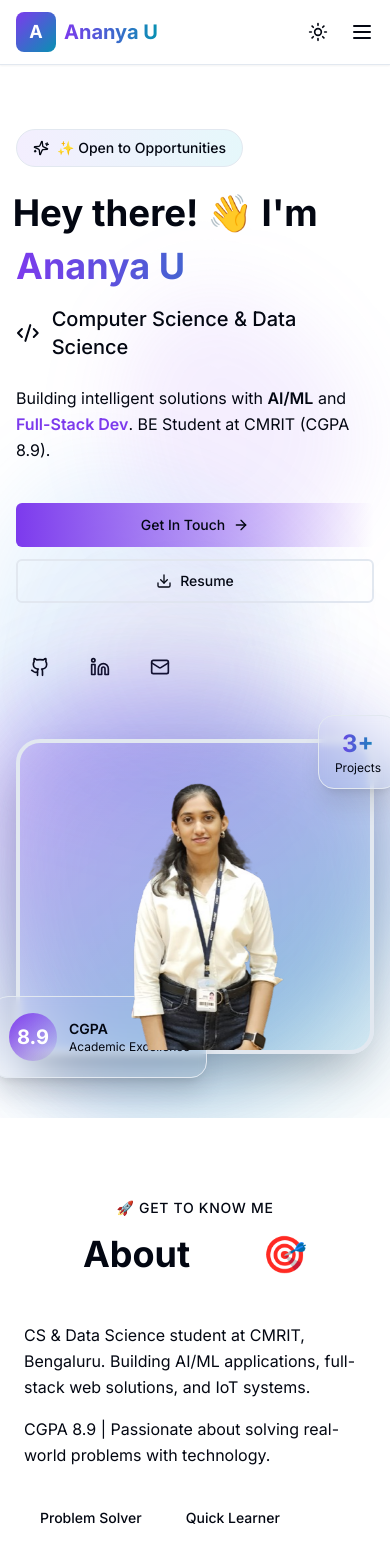
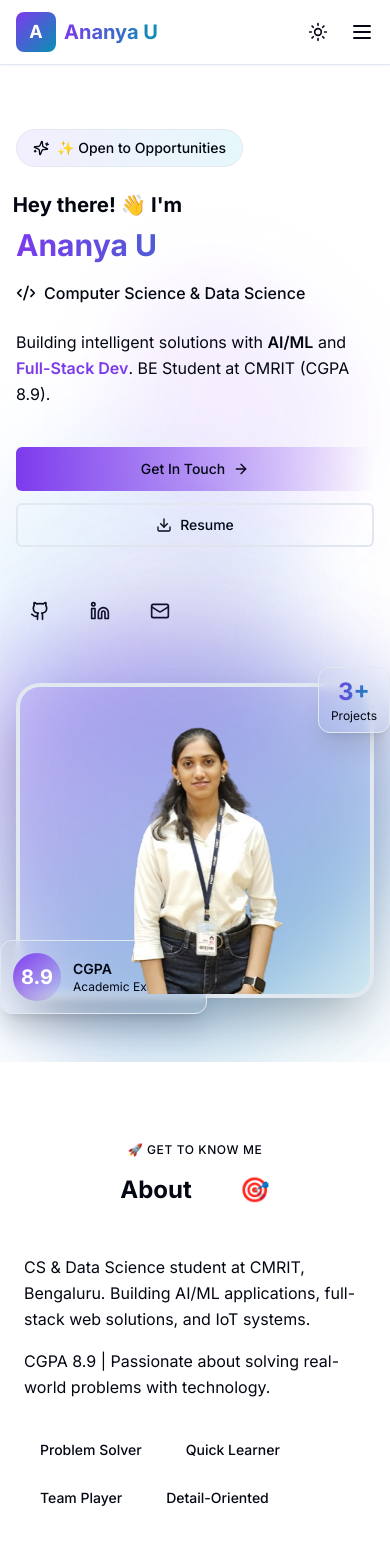
Before and after one commit to anu0908r/portfolio, a Next.js app: page / in a window 390 px wide. Shown: the top 1558 px of the page. Built offline with nearby package versions, Linux system fonts and the light colour scheme.

Commit message:
Fix mobile responsiveness: proper heading sizes, alignment, and spacing

```diff
--- a/src/components/sections/about.tsx
+++ b/src/components/sections/about.tsx
@@ -16,10 +16,10 @@ export function About() {
     >
       <div className="container max-w-6xl mx-auto">
         <div className="text-center mb-12">
-          <p className="text-sm font-medium text-primary tracking-wider uppercase mb-4">
+          <p className="text-xs sm:text-sm font-medium text-primary tracking-wider uppercase mb-4">
             🚀 Get to know me
           </p>
-          <h2 className="text-4xl font-bold mb-4">
+          <h2 className="text-2xl sm:text-3xl md:text-4xl font-bold mb-4">
             About <span className="bg-gradient-to-r from-primary to-blue-600 bg-clip-text text-transparent">Me</span> 🎯
           </h2>
         </div>
--- a/src/components/sections/contact.tsx
+++ b/src/components/sections/contact.tsx
@@ -79,10 +79,10 @@ export function Contact() {
           transition={{ duration: 0.5 }}
           viewport={{ once: true }}
         >
-          <h2 className="text-4xl font-bold text-center mb-4">
+          <h2 className="text-2xl sm:text-3xl md:text-4xl font-bold text-center mb-3 sm:mb-4">
             Get In <span className="bg-gradient-to-r from-primary to-blue-600 bg-clip-text text-transparent">Touch</span> 💬
           </h2>
-          <p className="text-muted-foreground text-center mb-16 max-w-2xl mx-auto">
+          <p className="text-sm sm:text-base text-muted-foreground text-center mb-8 sm:mb-12 max-w-2xl mx-auto px-4">
             Let's chat! Drop me a message ☕📧
           </p>
         </motion.div>
--- a/src/components/sections/education.tsx
+++ b/src/components/sections/education.tsx
@@ -53,10 +53,10 @@ export function Education() {
           transition={{ duration: 0.5 }}
           viewport={{ once: true }}
         >
-          <h2 className="text-4xl font-bold text-center mb-4">
+          <h2 className="text-2xl sm:text-3xl md:text-4xl font-bold text-center mb-3 sm:mb-4">
             <span className="bg-gradient-to-r from-primary to-blue-600 bg-clip-text text-transparent">Education</span> 🎓
           </h2>
-          <p className="text-muted-foreground text-center mb-16 max-w-2xl mx-auto">
+          <p className="text-sm sm:text-base text-muted-foreground text-center mb-8 sm:mb-12 max-w-2xl mx-auto px-4">
             My academic journey 📖✨
           </p>
         </motion.div>
@@ -74,9 +74,9 @@ export function Education() {
                 <CardHeader>
                   <div className="flex flex-col md:flex-row md:items-start md:justify-between gap-4">
                     <div className="flex-1">
-                      <CardTitle className="text-xl flex items-center gap-2 mb-2">
-                        <GraduationCap className="w-5 h-5 text-primary" />
-                        {edu.degree}
+                      <CardTitle className="text-base sm:text-lg md:text-xl flex items-start gap-2 mb-2">
+                        <GraduationCap className="w-4 h-4 sm:w-5 sm:h-5 text-primary flex-shrink-0 mt-1" />
+                        <span className="line-clamp-2">{edu.degree}</span>
                       </CardTitle>
                       <CardDescription className="text-lg font-medium text-foreground">
                         {edu.field}
--- a/src/components/sections/experience.tsx
+++ b/src/components/sections/experience.tsx
@@ -56,10 +56,10 @@ export function Experience() {
           transition={{ duration: 0.5 }}
           viewport={{ once: true }}
         >
-          <h2 className="text-4xl font-bold text-center mb-4">
+          <h2 className="text-2xl sm:text-3xl md:text-4xl font-bold text-center mb-3 sm:mb-4">
             Experience & <span className="bg-gradient-to-r from-primary to-blue-600 bg-clip-text text-transparent">Involvement</span> 🎪
           </h2>
-          <p className="text-muted-foreground text-center mb-16 max-w-2xl mx-auto">
+          <p className="text-sm sm:text-base text-muted-foreground text-center mb-8 sm:mb-12 max-w-2xl mx-auto px-4">
             Coding, learning & having fun! 🎉
           </p>
           <p className="text-muted-foreground text-center mb-16 max-w-2xl mx-auto">
--- a/src/components/sections/hero.tsx
+++ b/src/components/sections/hero.tsx
@@ -68,10 +68,10 @@ export function Hero() {
                 initial={{ opacity: 0, y: 20 }}
                 animate={{ opacity: 1, y: 0 }}
                 transition={{ delay: 0.3 }}
-                className="text-4xl sm:text-5xl lg:text-6xl xl:text-7xl font-bold leading-tight"
+                className="text-3xl sm:text-4xl md:text-5xl lg:text-6xl font-bold leading-tight"
               >
                 <motion.span
-                  className="block text-foreground"
+                  className="block text-foreground text-xl sm:text-2xl md:text-3xl lg:text-4xl"
                   animate={{ scale: [1, 1.02, 1] }}
                   transition={{ duration: 2, repeat: Infinity }}
                 >Hey there! 👋 I'm</motion.span>
@@ -84,10 +84,10 @@ export function Hero() {
                 initial={{ opacity: 0 }}
                 animate={{ opacity: 1 }}
                 transition={{ delay: 0.4 }}
-                className="flex items-center gap-3"
+                className="flex items-center gap-2 sm:gap-3"
               >
-                <Code2 className="w-6 h-6 text-primary" />
-                <p className="text-xl sm:text-2xl text-muted-foreground font-medium">
+                <Code2 className="w-5 h-5 sm:w-6 sm:h-6 text-primary flex-shrink-0" />
+                <p className="text-base sm:text-xl md:text-2xl text-muted-foreground font-medium">
                   Computer Science & Data Science
                 </p>
               </motion.div>
@@ -201,7 +201,7 @@ export function Hero() {
                 initial={{ opacity: 0, x: -20 }}
                 animate={{ opacity: 1, x: 0 }}
                 transition={{ delay: 1 }}
-                className="absolute -bottom-6 -left-6 bg-background/90 backdrop-blur-sm border rounded-2xl p-4 shadow-xl"
+                className="absolute -bottom-4 -left-4 sm:-bottom-6 sm:-left-6 bg-background/90 backdrop-blur-sm border rounded-xl sm:rounded-2xl p-3 sm:p-4 shadow-xl"
               >
                 <div className="flex items-center gap-3">
                   <div className="w-12 h-12 rounded-full bg-gradient-to-br from-violet-600 to-primary flex items-center justify-center text-white font-bold text-xl">
@@ -219,7 +219,7 @@ export function Hero() {
                 initial={{ opacity: 0, y: -20 }}
                 animate={{ opacity: 1, y: 0 }}
                 transition={{ delay: 1.2 }}
-                className="absolute -top-6 -right-6 bg-background/90 backdrop-blur-sm border rounded-2xl px-4 py-3 shadow-xl"
+                className="absolute -top-4 -right-4 sm:-top-6 sm:-right-6 bg-background/90 backdrop-blur-sm border rounded-xl sm:rounded-2xl px-3 py-2 sm:px-4 sm:py-3 shadow-xl"
               >
                 <div className="text-center">
                   <div className="text-2xl font-bold bg-gradient-to-r from-violet-600 to-cyan-600 bg-clip-text text-transparent">3+</div>
--- a/src/components/sections/projects.tsx
+++ b/src/components/sections/projects.tsx
@@ -43,10 +43,10 @@ export function Projects() {
           transition={{ duration: 0.5 }}
           viewport={{ once: true }}
         >
-          <h2 className="text-4xl font-bold text-center mb-4">
+          <h2 className="text-2xl sm:text-3xl md:text-4xl font-bold text-center mb-3 sm:mb-4">
             Featured <span className="bg-gradient-to-r from-primary to-blue-600 bg-clip-text text-transparent">Projects</span> 🚀
           </h2>
-          <p className="text-muted-foreground text-center mb-16 max-w-2xl mx-auto">
+          <p className="text-sm sm:text-base text-muted-foreground text-center mb-8 sm:mb-12 max-w-2xl mx-auto px-4">
             Cool stuff I've built 🛠️✨
           </p>
         </motion.div>
@@ -63,8 +63,8 @@ export function Projects() {
             >
               <Card className="h-full hover:shadow-lg hover:shadow-primary/20 transition-all duration-300">
                 <CardHeader>
-                  <CardTitle className="text-xl">{project.title}</CardTitle>
-                  <CardDescription>{project.description}</CardDescription>
+                  <CardTitle className="text-lg sm:text-xl">{project.title}</CardTitle>
+                  <CardDescription className="text-sm">{project.description}</CardDescription>
                 </CardHeader>
                 <CardContent className="space-y-4">
                   <div>
--- a/src/components/sections/skills.tsx
+++ b/src/components/sections/skills.tsx
@@ -61,11 +61,11 @@ export function Skills() {
               transition={{ delay: idx * 0.1 }}
             >
               <Card className="hover:shadow-lg hover:shadow-primary/20 transition-all duration-300">
-                <CardContent className="p-6">
-                  <div className="w-12 h-12 bg-primary/10 rounded-lg flex items-center justify-center mb-4 text-primary">
+                <CardContent className="p-4 sm:p-6">
+                  <div className="w-10 h-10 sm:w-12 sm:h-12 bg-primary/10 rounded-lg flex items-center justify-center mb-3 sm:mb-4 text-primary">
                     {category.icon}
                   </div>
-                  <h3 className="text-xl font-semibold mb-4">{category.title}</h3>
+                  <h3 className="text-lg sm:text-xl font-semibold mb-3 sm:mb-4">{category.title}</h3>
                   <div className="flex flex-wrap gap-2">
                     {category.skills.map((skill) => (
                       <span
```
Also changed, not shown: src/components/sections/achievements.tsx (+6 -6 lines).
